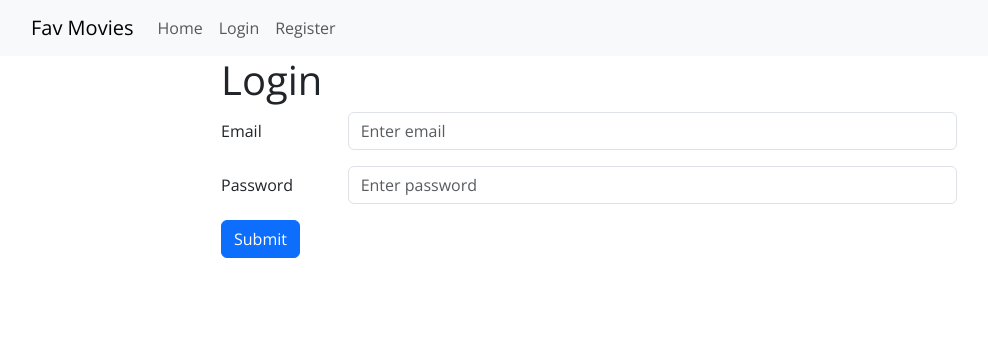
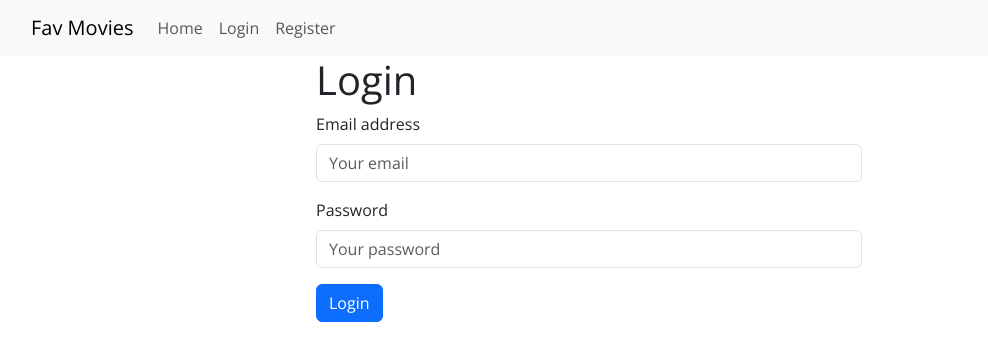
Before and after one commit to jamwalaman/react-restapi-auth-moviesdata, a React (Create React App) app: page /login in a window 1280 px wide. Shown: the top 360 px of the page, without its empty margins (51-1039 px from the left). Built offline with nearby package versions, Linux system fonts and the light colour scheme.

Commit message:
Use react-bootstrap for styling

```diff
--- a/package.json
+++ b/package.json
@@ -12,11 +12,11 @@
     "axios": "^1.4.0",
     "bootstrap": "^5.3.1",
     "react": "^18.2.0",
+    "react-bootstrap": "^2.8.0",
     "react-dom": "^18.2.0",
     "react-redux": "^8.1.2",
     "react-router-dom": "^6.14.2",
     "react-scripts": "5.0.1",
-    "react-toastify": "^9.1.3",
     "sass": "^1.66.0",
     "web-vitals": "^2.1.4"
   },
--- a/src/App.js
+++ b/src/App.js
@@ -1,8 +1,6 @@
 import { BrowserRouter as Router, Routes, Route } from 'react-router-dom'
 import "@fontsource/open-sans"
 import './main.scss'
-import {ToastContainer} from 'react-toastify'
-import 'react-toastify/dist/ReactToastify.css'
 import Header from './components/Header'
 import Profile from './pages/Profile'
 import Login from './pages/Login'
@@ -16,9 +14,6 @@ function App() {
       <Router>
         <div className="App">
           <Header />
-          <div className='container'>
-            <div className='row'>
-              <div className='col-md-8 m-auto'>
             <Routes>
               <Route path='/' element={<Profile/>} />
               <Route path='/login' element={<Login/>} />
@@ -27,11 +22,7 @@ function App() {
               <Route path='/movie/:id' element={<MovieDetails/>} />
             </Routes>
         </div>
-            </div>
-          </div>
-        </div>
       </Router>
-      <ToastContainer />
     </>
   );
 }
--- a/src/components/Header.jsx
+++ b/src/components/Header.jsx
@@ -1,6 +1,9 @@
 import {Link, useNavigate} from 'react-router-dom'
 import {useSelector, useDispatch} from 'react-redux'
 import {logout, reset} from '../features/auth/authSlice'
+import Container from 'react-bootstrap/Container';
+import Nav from 'react-bootstrap/Nav';
+import Navbar from 'react-bootstrap/Navbar';
 
 function Header() {
 
@@ -14,21 +17,20 @@ function Header() {
       }
 
     return (
-        <header>
-			<nav className='navbar navbar-expand-lg bg-body-tertiary'>
-				<div className='container'>
 
-					<Link to='/' className='navbar-brand'>Fav Movies</Link>
-					<button className='navbar-toggler' type='button' data-bs-toggle='collapse' data-bs-target='#navbarNavAltMarkup' aria-controls='navbarNavAltMarkup' aria-expanded='false' aria-label='Toggle navigation'>
-						<span className='navbar-toggler-icon'></span>
-					</button>
-					<div className='collapse navbar-collapse'>
-						<div className='navbar-nav'>
+		<Navbar expand='lg' className='bg-body-tertiary'>
+			<Container>
+
+				<Navbar.Brand href='#home'>Fav Movies</Navbar.Brand>
+				<Navbar.Toggle aria-controls='basic-navbar-nav' />
+				<Navbar.Collapse id='basic-navbar-nav'>
+					<Nav className='me-auto'>
 						<Link to='/' className='nav-link'>Home</Link>
 						{user ? (
 							<>
+							<Link to='/create-movie' className='nav-link'>Create Movie</Link>
+							<Navbar.Text>Hi {user && user.name}</Navbar.Text>
 							<button onClick={onLogout}>Logout</button>
-								<Link to='/create-movie' className='nav-link'>Create Movie</Link>
 							</>
 						) : (
 							<>
@@ -36,15 +38,13 @@ function Header() {
 							<Link to='/register' className='nav-link'>Register</Link>
 							</>
 						)}
-						</div>
-					</div>
+					</Nav>
+				</Navbar.Collapse>
 
-				</div>
-			</nav>
+			</Container>
+		</Navbar>
 
-        </header>
     )
-
 }
 
 export default Header
--- a/src/pages/Login.jsx
+++ b/src/pages/Login.jsx
@@ -2,6 +2,11 @@ import {useState, useEffect} from 'react'
 import {useDispatch, useSelector} from 'react-redux'
 import {useNavigate} from 'react-router-dom'
 import {login, reset} from '../features/auth/authSlice'
+import Container from 'react-bootstrap/Container'
+import Row from 'react-bootstrap/Row'
+import Col from 'react-bootstrap/Col'
+import Form from 'react-bootstrap/Form'
+import Button from 'react-bootstrap/Button'
 
 function Login() {
 
@@ -30,48 +35,46 @@ function Login() {
     return (
         <>
 
+        <Container>
+            <Row>
+                <Col md={6} className='m-auto'>
                 <h1>Login</h1>
-
-        <form onSubmit={onSubmit}>
-
-            <div className='row mb-3'>
-                <label htmlFor='email' className='col-sm-2 col-form-label'>Email</label>
-                <div className='col-sm-10'>
-                    <input
+                <Form onSubmit={onSubmit}>
+                    <Form.Group className='mb-3' controlId='emailLogin'>
+                        <Form.Label>Email address</Form.Label>
+                        <Form.Control
+                            className={ `${isError && JSON.parse(message).emailLogin ? 'is-invalid' : ''}` }
+                            aria-describedby='validationEmail'
                             type='email'
-                    className={ `form-control ${isError && JSON.parse(message).emailLogin ? 'is-invalid' : ''}` }
-                    id='emailLogin'
                             name='emailLogin'
                             value={emailLogin}
-                    aria-describedby='validationFeedbackEmail'
-                    placeholder='Enter email'
+                            placeholder='Your email'
                             onChange={onChange}
                         />
-                    { isError && JSON.parse(message).emailLogin &&
-                    (<div id='validationFeedbackEmail' className='invalid-feedback'>{JSON.parse(message).emailLogin.msg}</div>) }
-                </div>
-            </div>
-            <div className='row mb-3'>
-                <label htmlFor='password' className='col-sm-2 col-form-label'>Password</label>
-                <div className='col-sm-10'>
-                    <input
+                        {isError && JSON.parse(message).emailLogin &&
+                        <Form.Control.Feedback id='validationEmail' type='invalid'>{JSON.parse(message).emailLogin.msg}</Form.Control.Feedback>}
+                    </Form.Group>
+                    <Form.Group className='mb-3' controlId='passwordLogin'>
+                        <Form.Label>Password</Form.Label>
+                        <Form.Control
+                            className={ `${isError && JSON.parse(message).passwordLogin ? 'is-invalid' : ''}` }
+                            aria-describedby='validationPass'
                             type='password'
-                    className={ `form-control ${isError && JSON.parse(message).passwordLogin ? 'is-invalid' : ''}` }
-                    id='passwordLogin'
                             name='passwordLogin'
                             value={passwordLogin}
-                    aria-describedby='validationFeedbackPassword'
-                    placeholder='Enter password'
+                            placeholder='Your password'
                             onChange={onChange}
                         />
-                    { isError && JSON.parse(message).passwordLogin &&
-                    (<div id='validationFeedbackPassword' className='invalid-feedback'>{JSON.parse(message).passwordLogin.msg}</div>) }
-                </div>
-            </div>
-            { isError && JSON.parse(message).authfail && (<p>{JSON.parse(message).authfail}</p>) }
-            <button type='submit' className='btn btn-primary'>Submit</button>
-
-        </form>
+                        {isError && JSON.parse(message).passwordLogin &&
+                        <Form.Control.Feedback id='validationPass' type='invalid'>{JSON.parse(message).passwordLogin.msg}</Form.Control.Feedback>}
+                    </Form.Group>
+                    {isError && JSON.parse(message).authfail &&
+                    <p type='invalid'>{JSON.parse(message).authfail}</p>}
+                    <Button type='submit'>Login</Button>
+                </Form>
+                </Col>
+            </Row>
+        </Container>
 
         </>
     )
--- a/src/pages/Register.jsx
+++ b/src/pages/Register.jsx
@@ -2,6 +2,11 @@ import {useState, useEffect} from 'react'
 import {useDispatch, useSelector} from 'react-redux'
 import {useNavigate} from 'react-router-dom'
 import {register, reset} from '../features/auth/authSlice'
+import Container from 'react-bootstrap/Container'
+import Row from 'react-bootstrap/Row'
+import Col from 'react-bootstrap/Col'
+import Form from 'react-bootstrap/Form'
+import Button from 'react-bootstrap/Button'
 
 function Register() {
 
@@ -29,67 +34,64 @@ function Register() {
 
     return (
         <>
+
+        <Container>
+            <Row>
+                <Col md={6} className='m-auto'>
                 <h1>Register to add your fav movies</h1>
-        <form onSubmit={onSubmit}>
 
-            <div className='row mb-3'>
-                <label htmlFor='username' className='col-sm-2 col-form-label'>Username</label>
-                <div className='col-sm-10'>
-                    <input
+                    <Form onSubmit={onSubmit}>
+                        <Form.Group className='mb-3' controlId='username'>
+                            <Form.Label>Username</Form.Label>
+                            <Form.Control
                                 type='text'
-                        className={ `form-control ${isError && JSON.parse(message).name ? 'is-invalid' : ''}` }
-                        id='name'
+                                className={`${isError && JSON.parse(message).name ? 'is-invalid' : ''}`}
                                 name='name'
                                 value={name}
-                        aria-describedby='validationFeedbackName'
+                                aria-describedby='validationName'
                                 placeholder='Enter username'
                                 onChange={onChange}
                             />
                             {isError && JSON.parse(message).name &&
-                    (<div id='validationFeedbackName' className='invalid-feedback'>{JSON.parse(message).name.msg}</div>) }
-                </div>
-            </div>
-            <div className='row mb-3'>
-                <label htmlFor='email' className='col-sm-2 col-form-label'>Email</label>
-                <div className='col-sm-10'>
-                    <input
+                            <Form.Control.Feedback id='validationName' type='invalid'>{JSON.parse(message).name.msg}</Form.Control.Feedback>}
+                        </Form.Group>
+                        <Form.Group className='mb-3' controlId='email'>
+                            <Form.Label>Email address</Form.Label>
+                            <Form.Control
+                                className={ `${isError && (JSON.parse(message).email || JSON.parse(message).regfail) ? 'is-invalid' : ''}` }
+                                aria-describedby='validationEmail'
                                 type='email'
-                    className={
-                        `form-control ${isError && (JSON.parse(message).email || JSON.parse(message).regfail) ? 'is-invalid' : ''}`
-                    }
-                    id='email'
                                 name='email'
                                 value={email}
-                    aria-describedby='validationFeedbackEmail'
                                 placeholder='Enter email'
                                 onChange={onChange}
                             />
-                    { isError && JSON.parse(message).email &&
-                    (<div id='validationFeedbackEmail' className='invalid-feedback'>{JSON.parse(message).email.msg}</div>) }
+                            {isError && JSON.parse(message).email &&
+                            <Form.Control.Feedback id='validationEmail' type='invalid'>{JSON.parse(message).email.msg}</Form.Control.Feedback>}
                             {isError && JSON.parse(message).regfail &&
-                    (<div id='validationFeedbackEmail' className='invalid-feedback'>{JSON.parse(message).regfail}</div>) }
-                </div>
-            </div>
-            <div className='row mb-3'>
-                <label htmlFor='password' className='col-sm-2 col-form-label'>Password</label>
-                <div className='col-sm-10'>
-                    <input
+                            <Form.Control.Feedback id='validationEmail' type='invalid'>{JSON.parse(message).regfail}</Form.Control.Feedback>}
+                        </Form.Group>
+                        <Form.Group className='mb-3' controlId='password'>
+                            <Form.Label>Password</Form.Label>
+                            <Form.Control
+                                className={ `${isError && JSON.parse(message).password ? 'is-invalid' : ''}` }
+                                aria-describedby='validationPass'
                                 type='password'
-                    className={ `form-control ${isError && JSON.parse(message).password ? 'is-invalid' : ''}` }
-                    id='password'
                                 name='password'
-                    aria-describedby='validationFeedbackPassword'
                                 value={password}
-                    placeholder='Enter a password'
+                                placeholder='Enter password'
                                 onChange={onChange}
                             />
                             {isError && JSON.parse(message).password &&
-                    (<div id='validationFeedbackPassword' className='invalid-feedback'>{JSON.parse(message).password.msg}</div>) }
-                </div>
-            </div>
-            <button type='submit' className='btn btn-primary'>Submit</button>
+                            <Form.Control.Feedback id='validationPass' type='invalid'>{JSON.parse(message).password.msg}</Form.Control.Feedback>}
+                        </Form.Group>
+                        <Button type='submit'>Register</Button>
+                    </Form>
 
-        </form>
+                </Col>
+            </Row>
+        </Container>
+
         </>
     )
 
```
Also changed, not shown: src/pages/MovieDetails.jsx (+13 -6 lines), src/pages/Profile.jsx (+12 -10 lines), 1 other file (tests, documents, lock files or other folders). Lines whose indentation alone changed are shown as unchanged.
